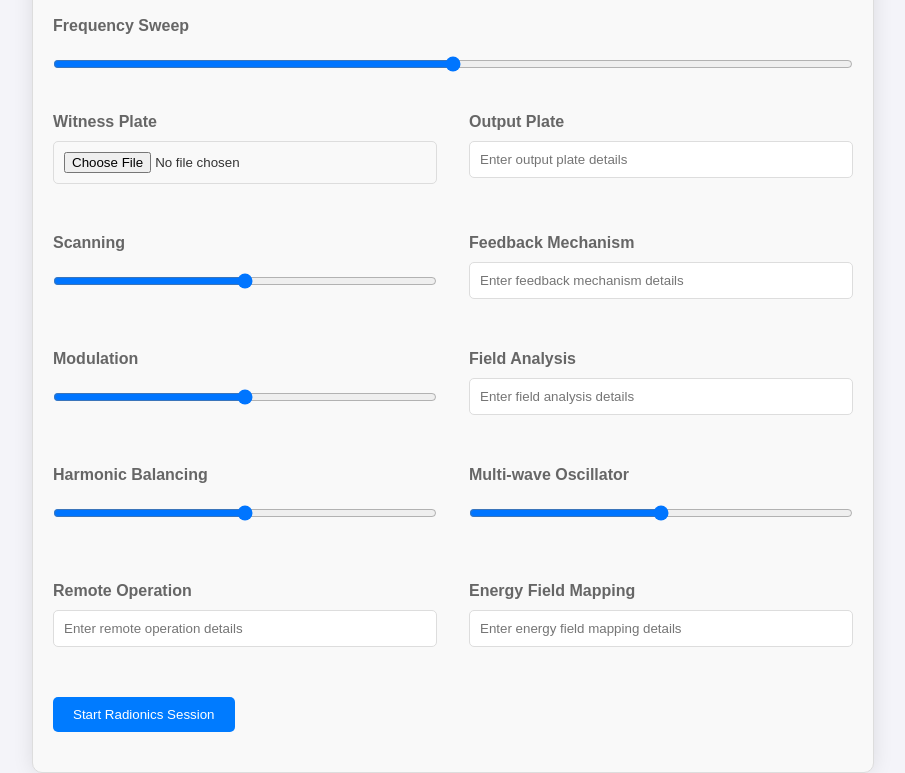
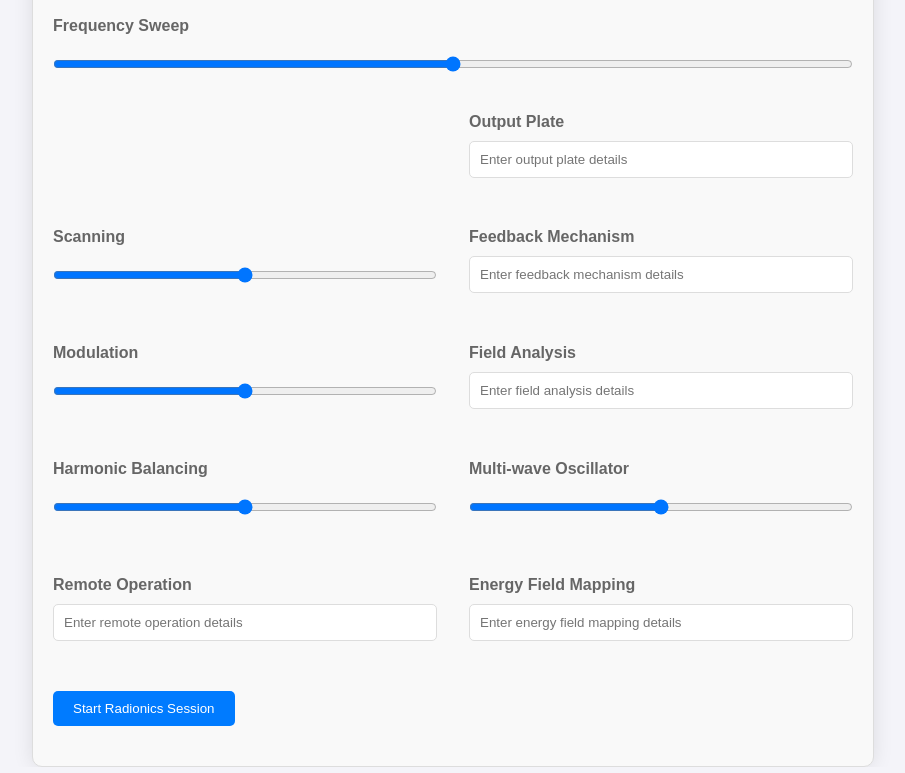
Before and after one commit to MysticWaveTech/Tsiddo, a plain HTML site: page 070824.html in a window 1280 px wide. Shown: the part 1017-1790 px from the top of the page, without its empty margins (187-1092 px from the left). Drawn offline with Linux system fonts and the light colour scheme.

Commit message:
Update 070824.html

```diff
--- a/070824.html
+++ b/070824.html
@@ -206,10 +206,7 @@
             </div>
             <div class="row">
                 <div class="column">
-                    <div class="form-group">
-                        <label for="witness-plate">Witness Plate</label>
-                        <input type="file" id="witness-plate" name="witness-plate" accept="image/*">
-                    </div>
+
                 </div>
                 <div class="column">
                     <div class="form-group">
```
